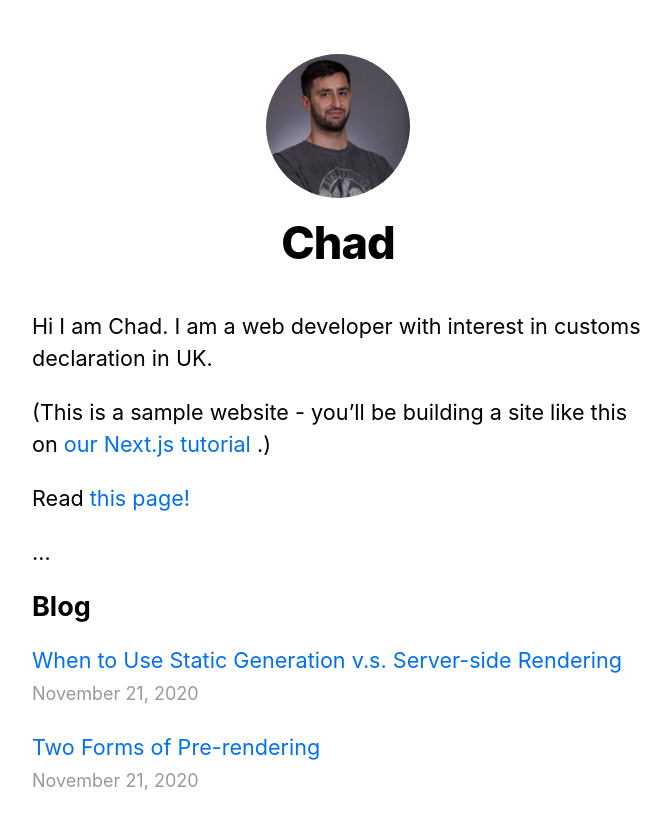
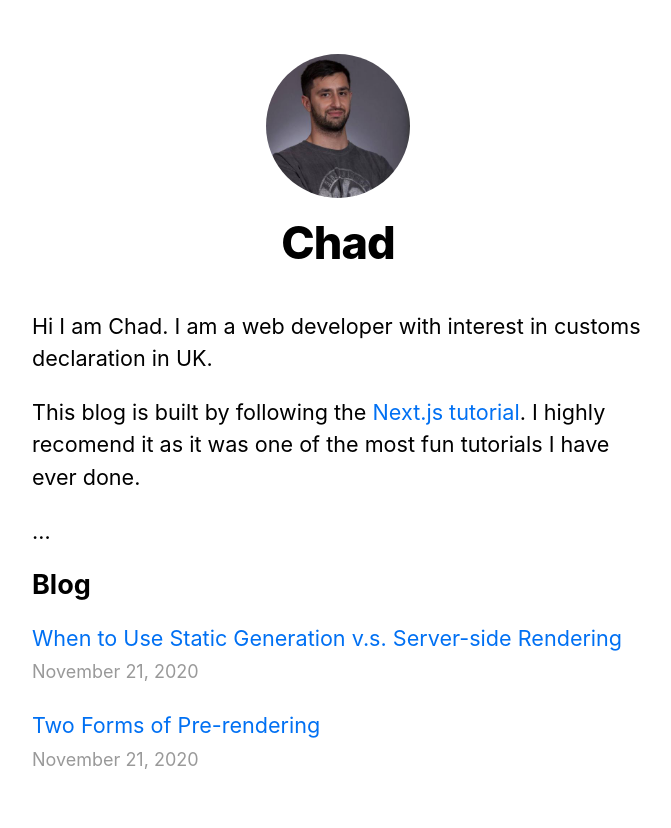
Before and after one commit to WaterlessPiano2/blog, a Next.js app: page / in a window 1280 px wide. Shown: the top 828 px of the page, without its empty margins (302-973 px from the left). Built offline with nearby package versions, Linux system fonts and the light colour scheme.

Commit message:
Added typescript

```diff
--- a/package.json
+++ b/package.json
@@ -15,5 +15,10 @@
     "react-dom": "17.0.1",
     "remark": "^13.0.0",
     "remark-html": "^13.0.1"
+  },
+  "devDependencies": {
+    "@types/node": "^14.14.9",
+    "@types/react": "^17.0.0",
+    "typescript": "^4.1.2"
   }
 }
--- a/pages/index.js
+++ b/pages/index.js
@@ -17,14 +17,9 @@ export default function Home({ allPostsData }) {
           declaration in UK.
         </p>
         <p>
-          (This is a sample website - you’ll be building a site like this on{" "}
-          <a href="https://nextjs.org/learn">our Next.js tutorial</a> .)
-        </p>
-        <p>
-          Read
-          <Link href="/posts/first-post">
-            <a> this page!</a>
-          </Link>
+          This blog is built by following the{" "}
+          <a href="https://nextjs.org/learn"> Next.js tutorial</a>. I highly
+          recomend it as it was one of the most fun tutorials I have ever done.
         </p>
       </section>
       <section className={utilStyles.headingMd}>…</section>
```
Also changed, not shown: tsconfig.json (added, +28 -0 lines), next-env.d.ts (added), 1 other file (tests, documents, lock files or other folders).
